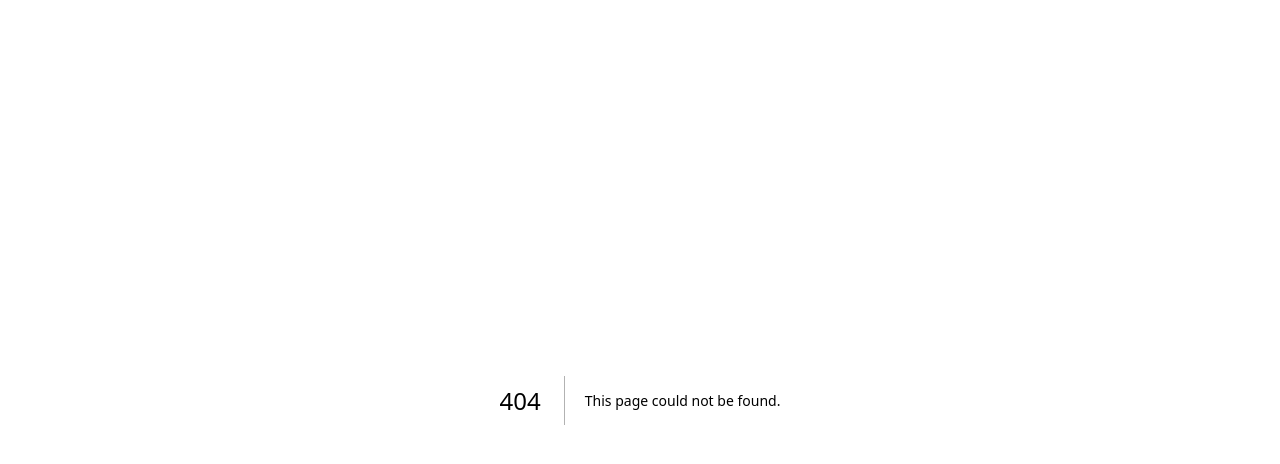
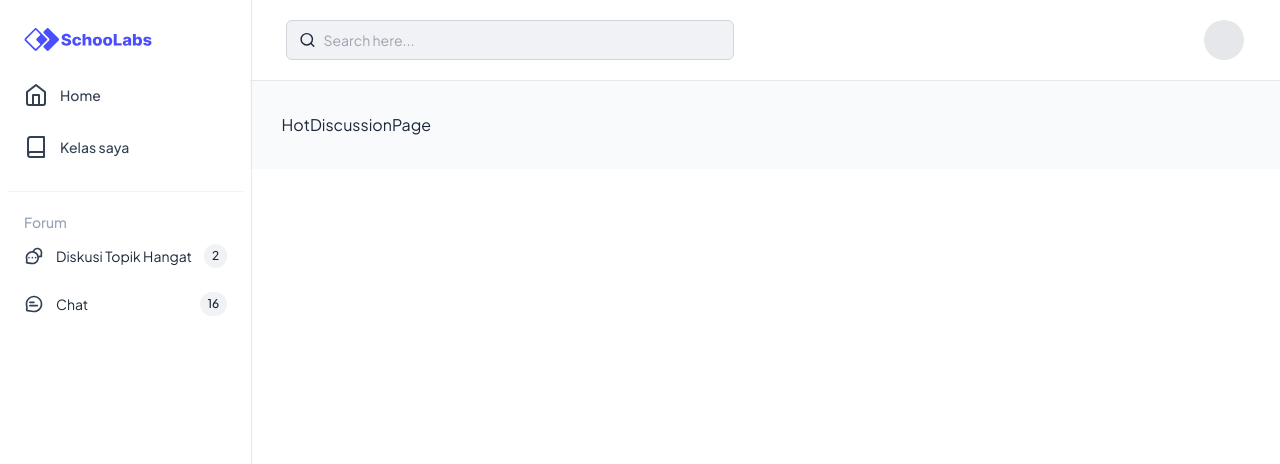
Before and after one commit to raymondtju/schoolabs, a Next.js app: page /dashboard/forum/hot-discussion in a window 1280 px wide. Before the commit this address had no page. Shown: the top 464 px of the page. Built offline with nearby package versions, Linux system fonts and the light colour scheme.

Commit message:
feat: init forum pages

```diff
--- /dev/null
+++ b/app/(app)/dashboard/forum/chat/page.tsx
@@ -0,0 +1,7 @@
+import React from "react";
+
+function ChatPage() {
+  return <div>ChatPage</div>;
+}
+
+export default ChatPage;
--- /dev/null
+++ b/app/(app)/dashboard/forum/hot-discussion/page.tsx
@@ -0,0 +1,7 @@
+import React from "react";
+
+function HotDiscussionPage() {
+  return <div>HotDiscussionPage</div>;
+}
+
+export default HotDiscussionPage;
```
